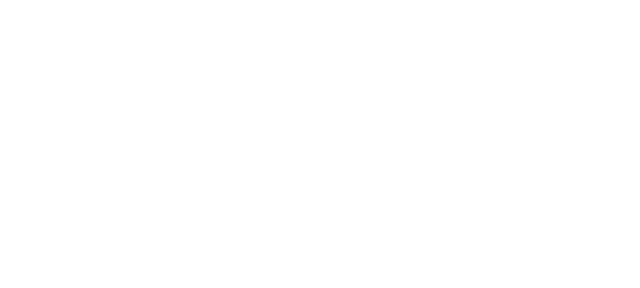
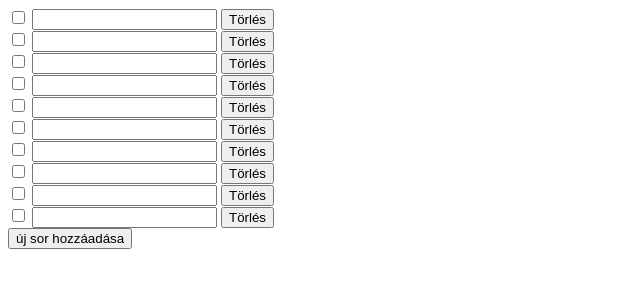
Before and after one commit to GitShedar/project_slice, a plain HTML site: page index.html in a window 1280 px wide. Shown: the whole page, without its empty margins (0-640 px from the left). Drawn offline with Linux system fonts and the light colour scheme.

Commit message:
2_upload

```diff
--- a/index.html
+++ b/index.html
@@ -3,7 +3,9 @@
 <head>
   <meta charset="UTF-8">
   <meta name="viewport" content="width=device-width, initial-scale=1.0">
-  <title>Document</title>
+  <script src="script.js"></script>
+  <link href="style.css" rel="stylesheet">
+  <title>To Do List</title>
 </head>
 <body>
 
@@ -11,5 +13,6 @@
   Minden mezőbe bepipálhatjuk, hogy készen vagyunk. Van input mező és van egyéb pipálási lehetőség és törlési gomb
   -->
   <div id="root"></div>
+
 </body>
 </html>
--- a/script.js
+++ b/script.js
@@ -1,31 +1,65 @@
-function pageLoad() {
+function pageLoaded()  {
 
     //toDo applikációt készítünk. Alapértelmezésben 10 üres mező áll rendelkezésre, amelyhez szabadon hozzáadhatóak új mezők is.
     //Minden mezőbe bepipálhatjuk, hogy készen vagyunk. Van input mező és van egyéb pipálási lehetőség és törlési gomb
 
     //1. az id=root-ba egy változót definiálok
 
+  let rootE = document.getElementById("root");
 
   //2. eltároljuk egy változóba a minimum sorok számát (10) , mert nincs tömbünk.
+    let rowNumber = 10;
+
+  //3. egy változóba elmentjük a html egy során div sort checkbox, text input és törlés gomb
+  let row = `
+      <div class="row">
+        <input type="checkbox" class="checkbox">
+        <input type="text" class="text">
+        <button type="button" class="delete">Törlés</button>
+      </div>
+  `;
+      console.log(row);
+
+  //4. tízszer megismételjük a 3. lépést for ciklussal és hozzáadjuk a html root div-hez
+    for (let index=0; index < rowNumber; index++) {
+      rootE.insertAdjacentHTML("beforeend", row);
+    }
 
 
-  //3. egy változóba elmentjük a html egy során div sort chekcbox, text input és törlés gomb
+  //5. Listán kívülre egy hozzáadás gomb (insertAdjecentHTML afterend)
 
+  rootE.insertAdjacentHTML("afterend", `
 
-  //4. tízszer megismételjük a 3. lépést for ciklussal és hozzáadjuk a html root div-hez
+    <button id="addbtn">új sor hozzáadása</button>
 
-
-  //5. Listán kívülre egy törlési gomb (insertAdjecentHTML afterend)
+  `);
 
 
   //6. A gombot működésre bírjuk: hozzáadjuk a click eseményt.addEventListener.click-kel
 
+  function newItem() {
+    rootE.insertAdjacentHTML("beforeend", row);
+
+    //TODO: rá kéne tenni az eseményfigyelőt az újonnan hozzáadott sorokhoz a 70-es sor
+  }
+
+  document.getElementById("addbtn").addEventListener("click", newItem);
 
   //7. kijelölöm className alapján az összes törlés gombot és elmentem egy változóba. querySelectorAll
-
+  let removeBtns = rootE.querySelectorAll(".delete");
+  //console.log(removeBtns);
 
   //8. minden törlés gombra ráteszünk egy click eseményt (for ciklus)
+ function removeItem(e) {
+//console.log(e, target);
+//e.target.parentElement.classList.add("clicked");
 
+e.target.parentElement.remove();
+}
+for (let index = 0; index < removeBtns.length; index++) {
+
+ removeBtns[index].addEventListener("click", removeItem);
+}
 
   //9. Melyik gomb melyik soroz tartozik: Parentjének az outerHTML a kijelölése
 
@@ -33,9 +67,5 @@ function pageLoad() {
 
 
 
-
-
-
-
 }
 window.addEventListener("load", pageLoaded);
```
Lines whose indentation alone changed are shown as unchanged.
